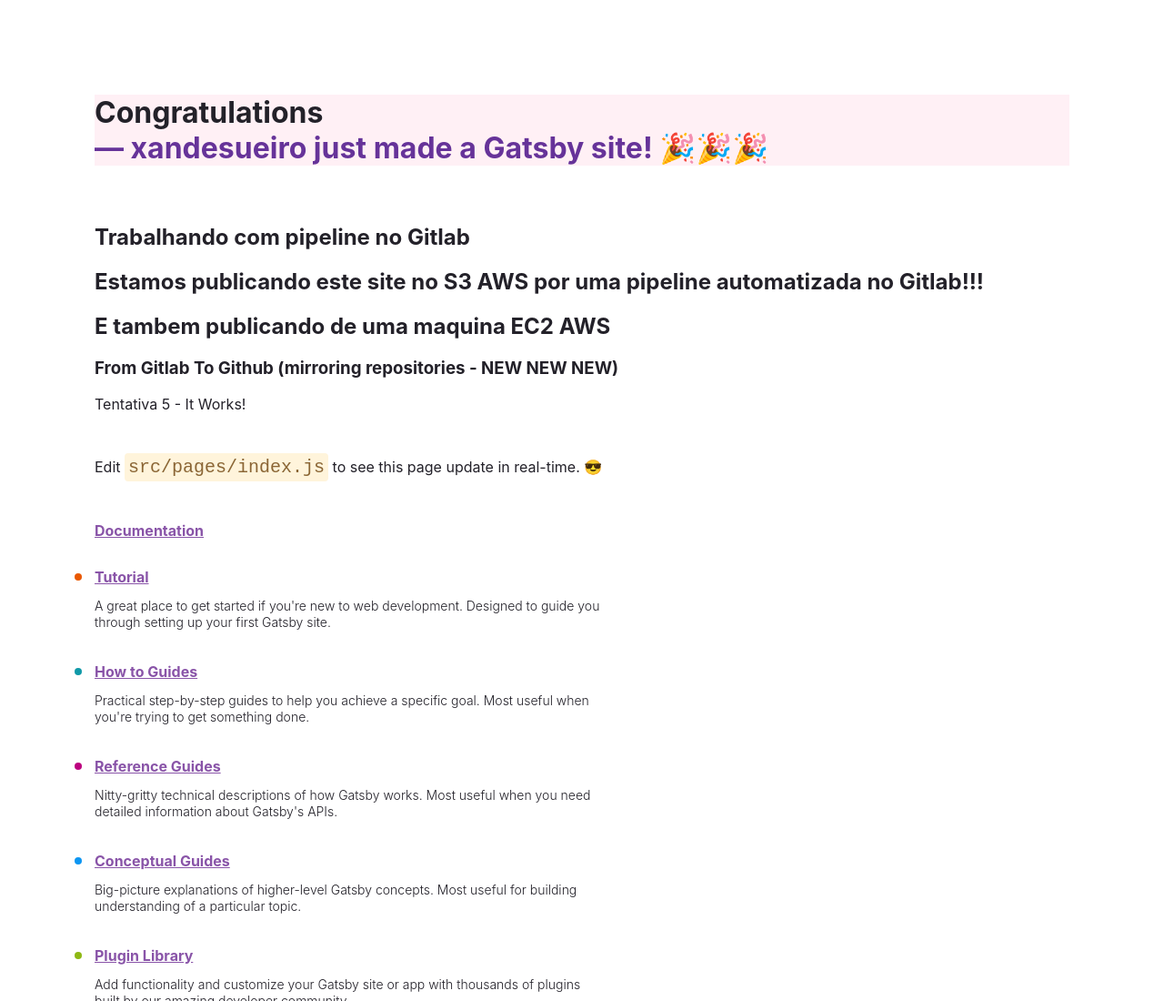
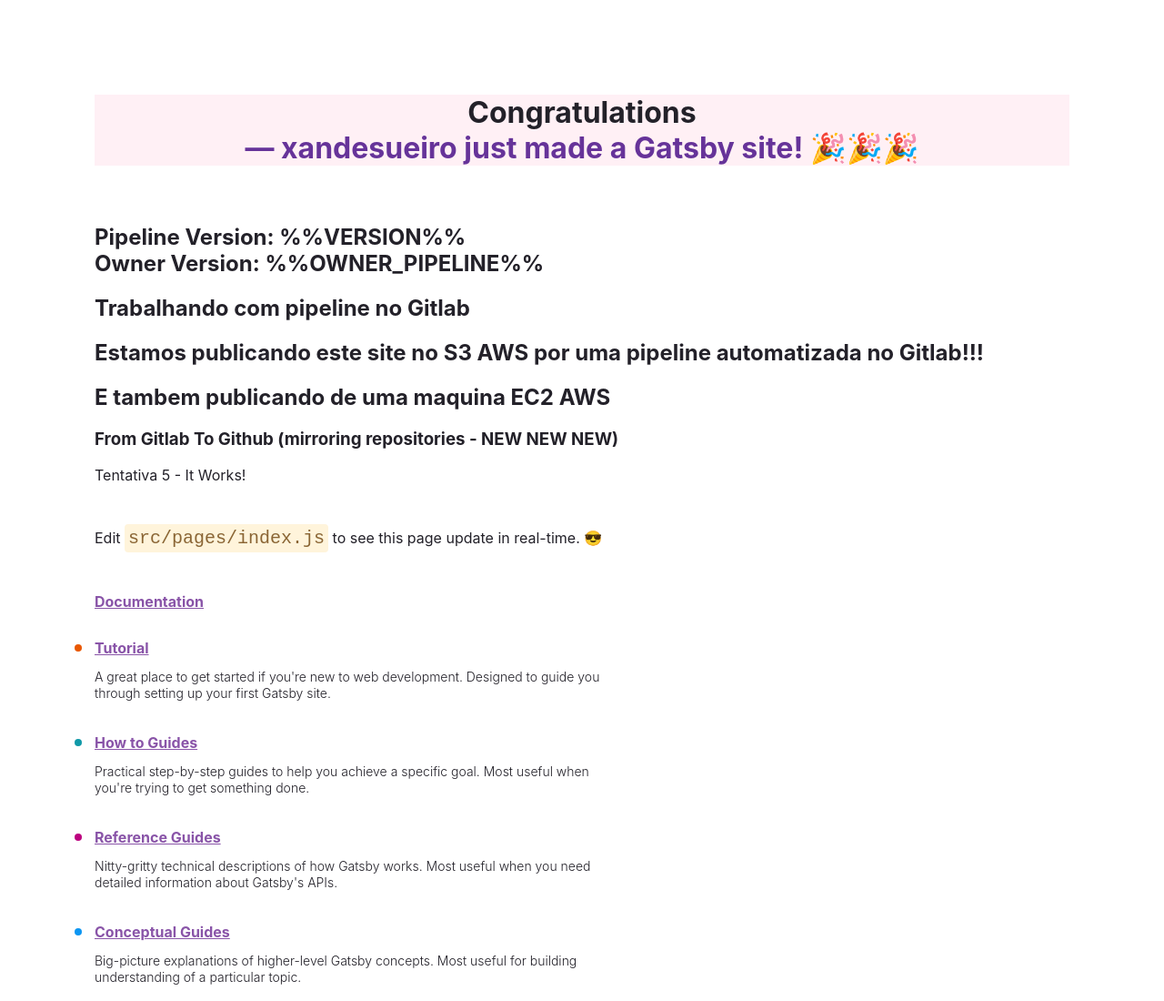
Before and after one commit to xandesueiro/trilhalab-website, a Gatsby site: page / in a window 1280 px wide. Shown: the top 1100 px of the page at 91% size. Built offline with nearby package versions, Linux system fonts and the light colour scheme; Gatsby itself is replaced by a stand-in of ours.

Commit message:
bug solution: gitlab variables - deploy prod test

```diff
--- a/src/pages/index.js
+++ b/src/pages/index.js
@@ -137,6 +137,10 @@ const IndexPage = () => {
           🎉🎉🎉
         </span>
       </h1>
+      <h2>
+        <div>Pipeline Version: %%VERSION%%</div>
+        <div>Owner Version: %%OWNER_PIPELINE%%</div>
+      </h2>
       <h2>Trabalhando com pipeline no Gitlab</h2>
       <h2>Estamos publicando este site no S3 AWS por uma pipeline automatizada no Gitlab!!!</h2>
       <h2>E tambem publicando de uma maquina EC2 AWS</h2>
--- a/src/styles/global.css
+++ b/src/styles/global.css
@@ -1,4 +1,5 @@
 h1 {
     background-color: lavenderblush;
     width: auto;
+    text-align: center;
 }
```
Also changed, not shown: .gitlab-ci.yml.
